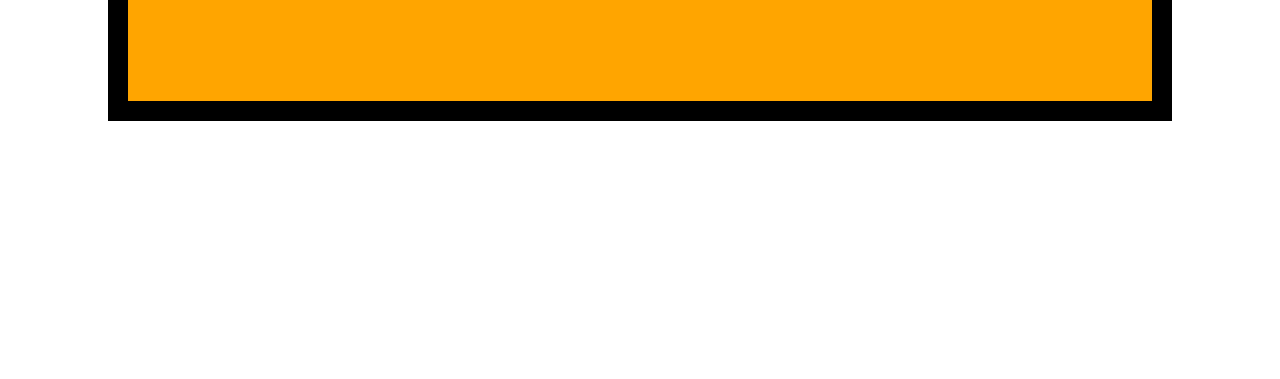
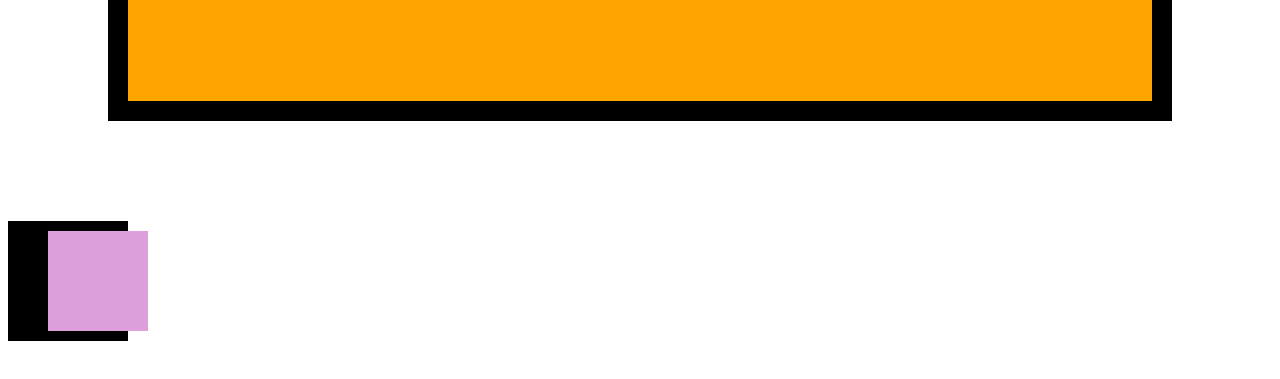
Before and after one commit to avacherryberry/CW2, a plain HTML site: page boxes/index.html in a window 1280 px wide. Shown: the part 299-678 px from the top of the page. Drawn offline with Linux system fonts and the light colour scheme.

```diff
--- a/boxes/index.html
+++ b/boxes/index.html
@@ -11,9 +11,18 @@
 </head>
 
 <body>
+    <!-- add space to headline-->
     <div id="h1_box">
         <h1>Hi Ahren</h1>
     </div>
+
+    <!-- set up boxes assignment -->
+    <div class="big-box">
+        <div class="little-box">
+
+        </div>
+    </div>
+
 </body>
 
 </html>
--- a/boxes/styles.css
+++ b/boxes/styles.css
@@ -9,3 +9,18 @@ h1{
     border: 20px solid black;
     background-color: orange;
 }
+
+.big-box, .little-box{
+    width: 100px;
+    height: 100px;
+}
+
+.big-box{
+    background-color: black;
+    padding: 10px;
+}
+
+.little-box{
+    background-color: plum;
+    margin-left: 30px;
+}
```
